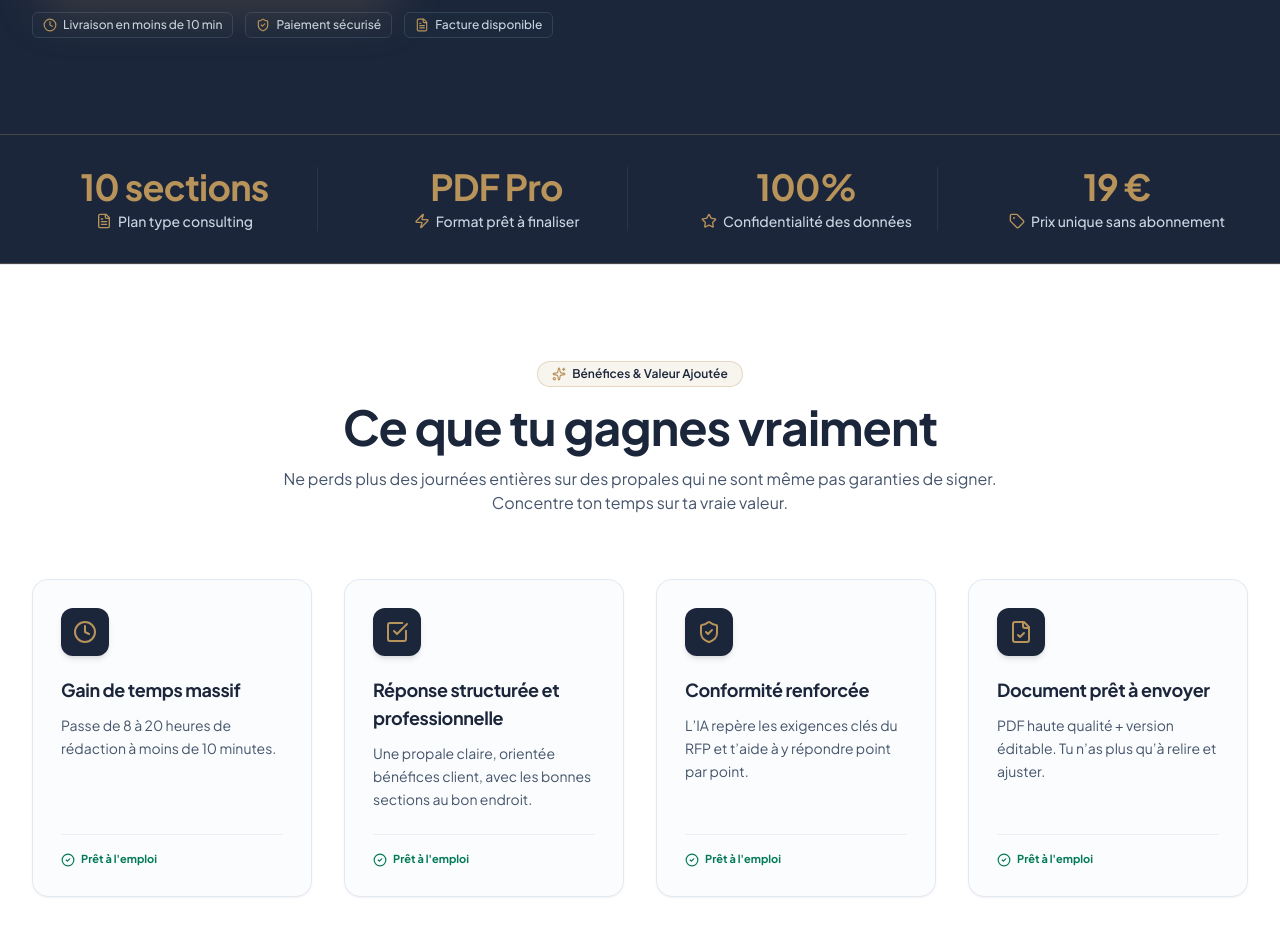
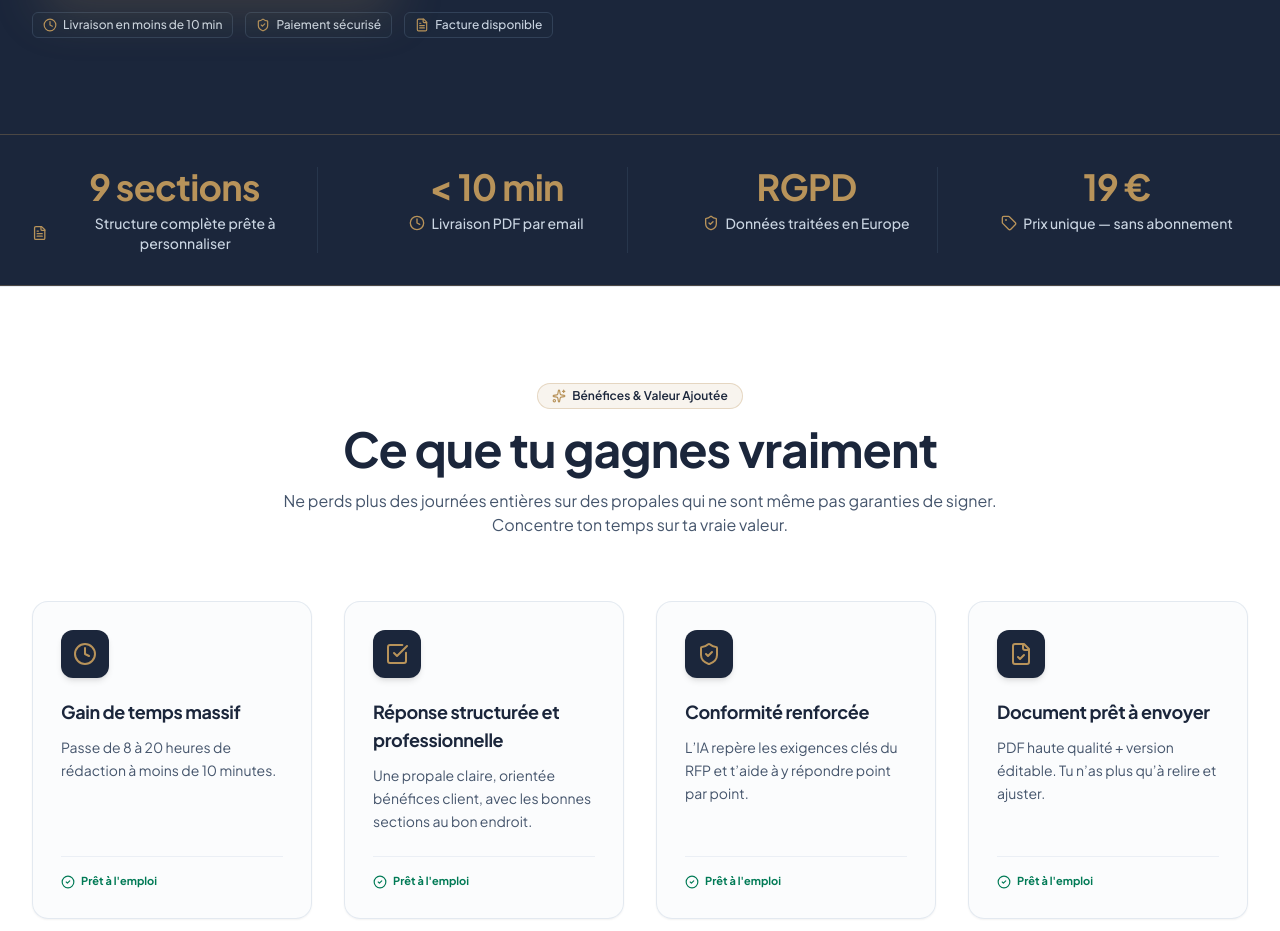
Before and after one commit to OMARMARCO23/DeliverableEngine, a React (Vite) app: page / in a window 1280 px wide. Shown: the part 780-1711 px from the top of the page. Built offline with nearby package versions, Linux system fonts and the light colour scheme; no server answers; a web font is replaced by a local one.

Commit message:
Update StatsBar component with new icons and labels

```diff
--- a/src/components/StatsBar.tsx
+++ b/src/components/StatsBar.tsx
@@ -1,19 +1,43 @@
+/**
+ * @license
+ * SPDX-License-Identifier: Apache-2.0
+ */
+
 import React from 'react';
 import { motion } from 'motion/react';
-import { FileText, Zap, Star, Tag } from 'lucide-react';
+import { FileText, Clock, ShieldCheck, Tag } from 'lucide-react';
 
 export default function StatsBar() {
   const stats = [
-    { value: "10 sections", label: "Plan type consulting", icon: <FileText className="h-4 w-4 text-[#B8935A]" /> },
-    { value: "PDF Pro", label: "Format prêt à finaliser", icon: <Zap className="h-4 w-4 text-[#B8935A]" /> },
-    { value: "100%", label: "Confidentialité des données", icon: <Star className="h-4 w-4 text-[#B8935A]" /> },
-    { value: "19 €", label: "Prix unique sans abonnement", icon: <Tag className="h-4 w-4 text-[#B8935A]" /> },
+    {
+      value: "9 sections",
+      label: "Structure complète prête à personnaliser",
+      icon: <FileText className="h-4 w-4 text-[#B8935A]" />
+    },
+    {
+      value: "< 10 min",
+      label: "Livraison PDF par email",
+      icon: <Clock className="h-4 w-4 text-[#B8935A]" />
+    },
+    {
+      value: "RGPD",
+      label: "Données traitées en Europe",
+      icon: <ShieldCheck className="h-4 w-4 text-[#B8935A]" />
+    },
+    {
+      value: "19 €",
+      label: "Prix unique — sans abonnement",
+      icon: <Tag className="h-4 w-4 text-[#B8935A]" />
+    }
   ];
 
   return (
-    <section className="bg-[#1B263B] border-y border-[#B8935A]/30 py-8 text-white relative">
+    <section className="bg-[#1B263B] border-y border-[#B8935A]/30
+                        py-8 text-white">
       <div className="mx-auto max-w-7xl px-4 sm:px-8">
-        <div className="grid grid-cols-2 md:grid-cols-4 gap-6 divide-y md:divide-y-0 md:divide-x divide-slate-700/60 text-center">
+        <div className="grid grid-cols-2 md:grid-cols-4 gap-6
+                        divide-y md:divide-y-0 md:divide-x
+                        divide-slate-700/60 text-center">
           {stats.map((stat, idx) => (
             <motion.div
               key={idx}
@@ -23,10 +47,13 @@ export default function StatsBar() {
               transition={{ duration: 0.4, delay: idx * 0.1 }}
               className={`pt-4 md:pt-0 ${idx > 0 ? 'md:pl-6' : ''}`}
             >
-              <div className="font-serif-heading text-3xl sm:text-4xl font-extrabold text-[#B8935A] tracking-tight">
+              <div className="font-serif-heading text-3xl sm:text-4xl
+                              font-extrabold text-[#B8935A] tracking-tight">
                 {stat.value}
               </div>
-              <div className="text-xs sm:text-sm text-slate-300 font-medium mt-1 font-sans flex items-center justify-center gap-1.5">
+              <div className="text-xs sm:text-sm text-slate-300
+                              font-medium mt-1.5 flex items-center
+                              justify-center gap-1.5">
                 {stat.icon}
                 <span>{stat.label}</span>
               </div>
```
